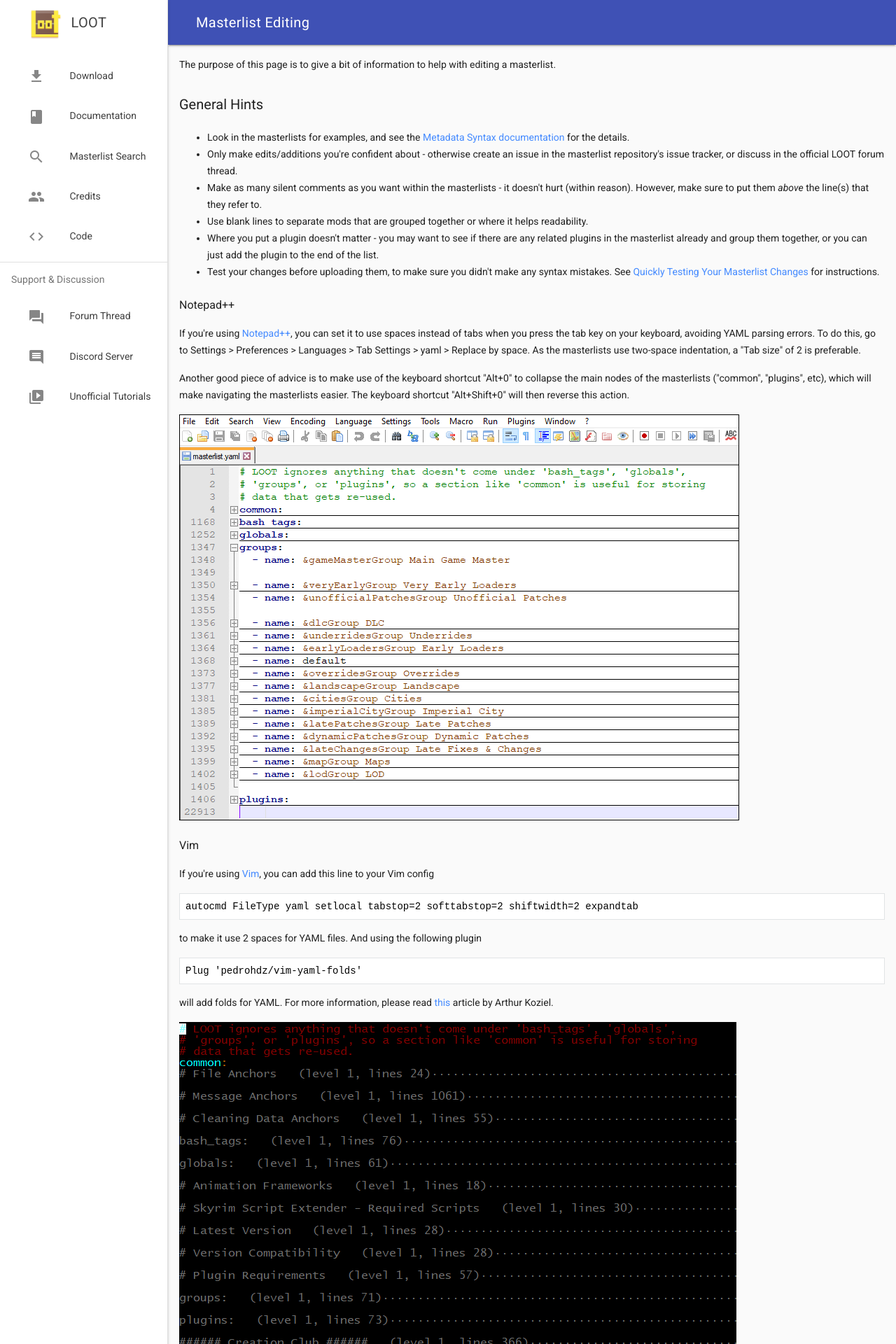
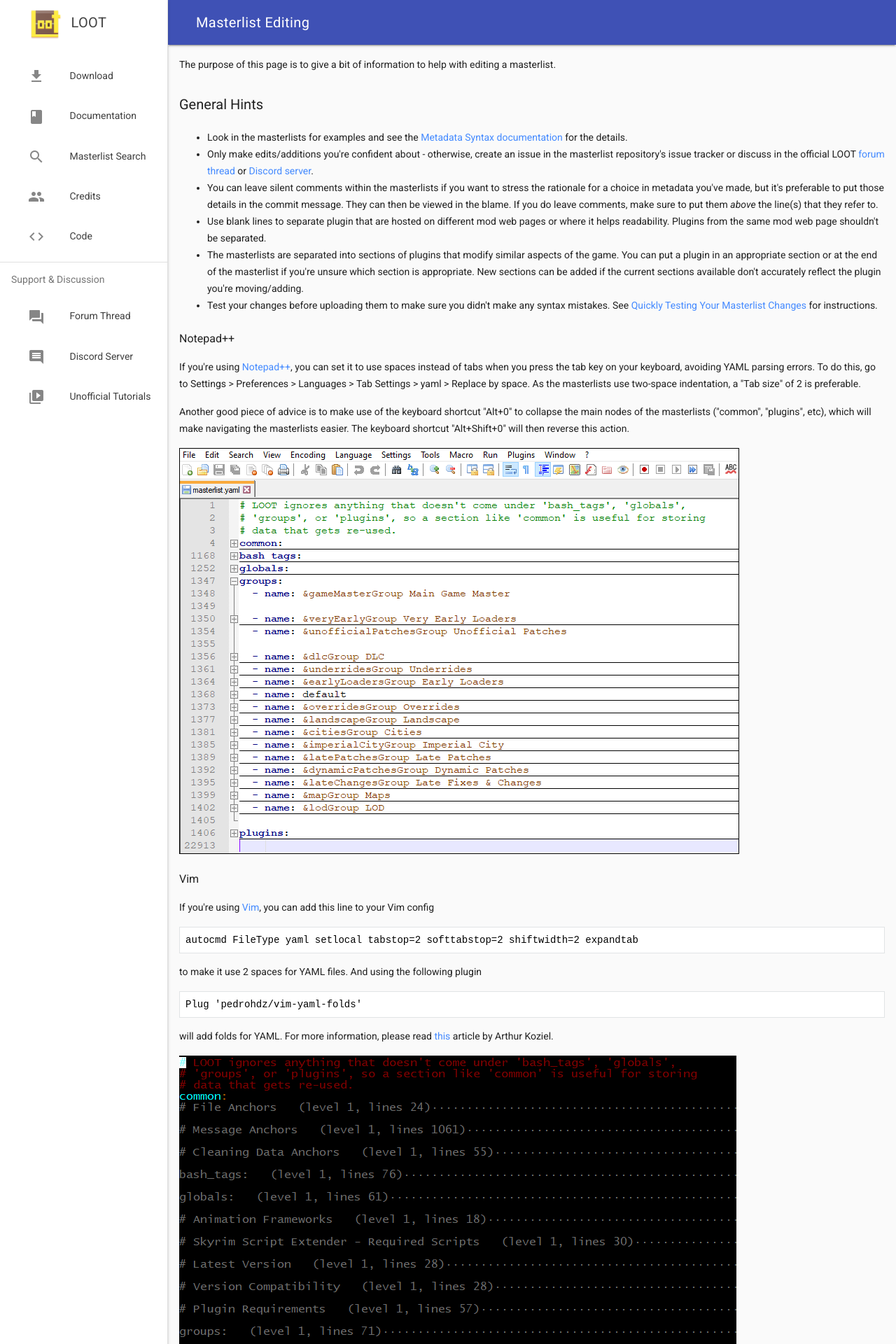
Before and after one commit to loot/loot.github.io, a Jekyll site: the page built from docs/contributing/Masterlist-Editing.html, in a window 1280 px wide. Shown: the top 1920 px of the page at 70% size. Built offline with Jekyll 4.4.1, drawn with Linux system fonts in a browser that asks for light colours; nearby versions of some CDN libraries.

Commit message:
Update General Hints section of Masterlist Editing article   * Add links to forum thread & Discord server for discussing changes.   * Edit bullet point on comments to reflect our current preferences.   * Edit bullet point on separating newlines to reflect our current     preferences.   * Edit bullet point on plugin placement to inform contributors of how     we group plugins.   * Fix various grammatical issues.

```diff
--- a/docs/contributing/Masterlist-Editing.html
+++ b/docs/contributing/Masterlist-Editing.html
@@ -8,12 +8,12 @@
 <h3>General Hints</h3>
 
 <ul>
-  <li>Look in the masterlists for examples, and see the <a href="https://loot-api.readthedocs.io/en/stable/metadata/introduction.html">Metadata Syntax documentation</a> for the details.</li>
-  <li>Only make edits/additions you're confident about - otherwise create an issue in the masterlist repository's issue tracker, or discuss in the official LOOT forum thread.</li>
-  <li>Make as many silent comments as you want within the masterlists - it doesn't hurt (within reason). However, make sure to put them <em>above</em> the line(s) that they refer to.</li>
-  <li>Use blank lines to separate mods that are grouped together or where it helps readability.</li>
-  <li>Where you put a plugin doesn't matter - you may want to see if there are any related plugins in the masterlist already and group them together, or you can just add the plugin to the end of the list.</li>
-  <li>Test your changes before uploading them, to make sure you didn't make any syntax mistakes. See <a href="Quickly-Testing-Your-Masterlist-Changes.html">Quickly Testing Your Masterlist Changes</a> for instructions.</li>
+  <li>Look in the masterlists for examples and see the <a href="https://loot-api.readthedocs.io/en/stable/metadata/introduction.html">Metadata Syntax documentation</a> for the details.</li>
+  <li>Only make edits/additions you're confident about - otherwise, create an issue in the masterlist repository's issue tracker or discuss in the official LOOT <a href="https://loot.github.io/latest-thread/">forum thread</a> or <a href="https://loot.github.io/discord/">Discord server</a>.</li>
+  <li>You can leave silent comments within the masterlists if you want to stress the rationale for a choice in metadata you've made, but it's preferable to put those details in the commit message. They can then be viewed in the blame. If you do leave comments, make sure to put them <em>above</em> the line(s) that they refer to.</li>
+  <li>Use blank lines to separate plugin that are hosted on different mod web pages or where it helps readability. Plugins from the same mod web page shouldn't be separated.</li>
+  <li>The masterlists are separated into sections of plugins that modify similar aspects of the game. You can put a plugin in an appropriate section or at the end of the masterlist if you're unsure which section is appropriate. New sections can be added if the current sections available don't accurately reflect the plugin you're moving/adding.</li>
+  <li>Test your changes before uploading them to make sure you didn't make any syntax mistakes. See <a href="Quickly-Testing-Your-Masterlist-Changes.html">Quickly Testing Your Masterlist Changes</a> for instructions.</li>
 </ul>
 
 <h4>Notepad++</h4>
```
